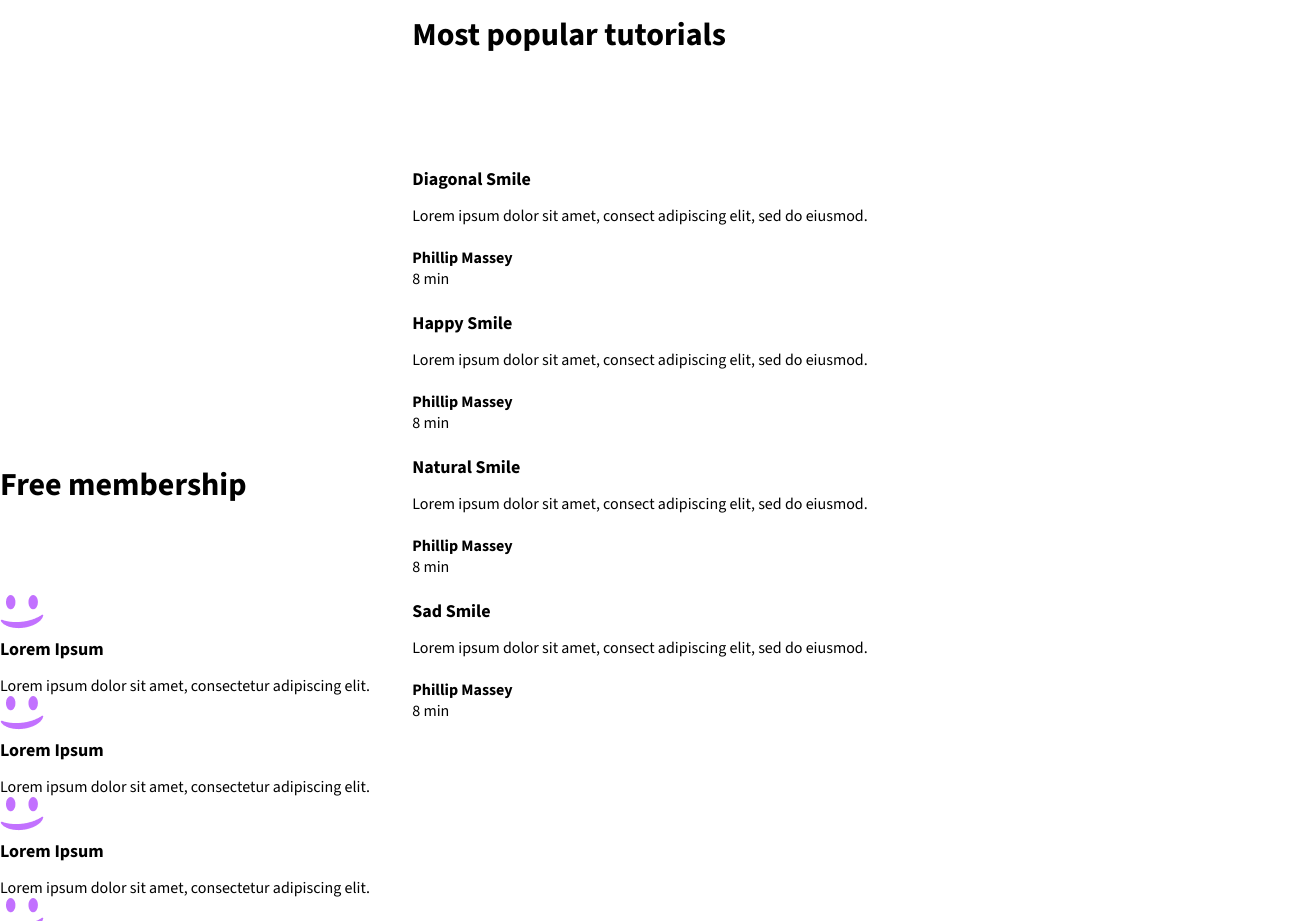
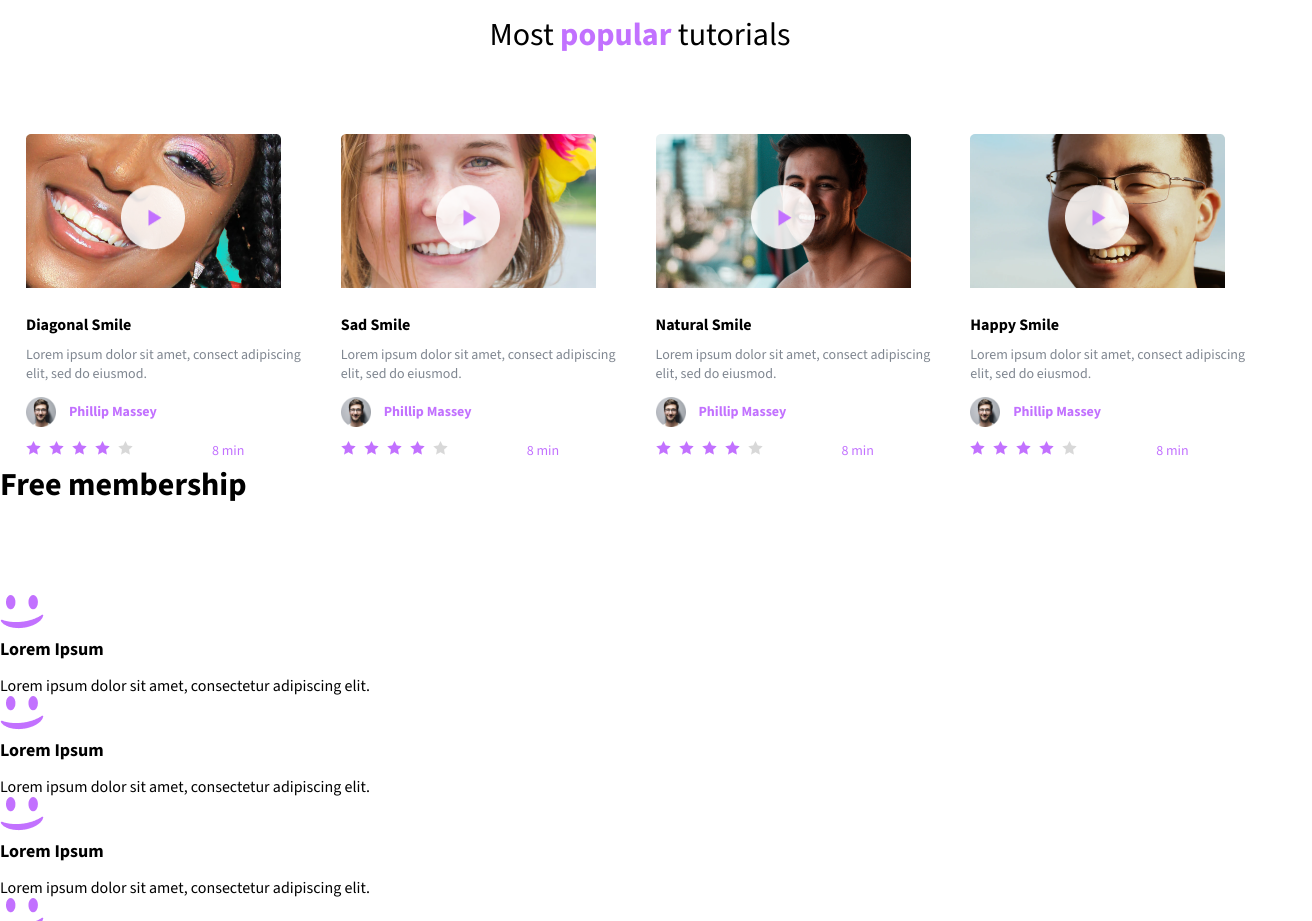
Before and after one commit to Abd-Elrahman1/alx_html_css, a plain HTML site: page css_advanced/index.html in a window 1280 px wide. Shown: the part 1480-2401 px from the top of the page, 1312 px wide, since content can reach past the window. Drawn offline with nearby package versions, Linux system fonts and the light colour scheme.

Commit message:
Update index.html

```diff
--- a/css_advanced/index.html
+++ b/css_advanced/index.html
@@ -64,95 +64,88 @@
       </section>
     </div>
       <section class="testemonials-section">
-        <div>
-          <img src="./images/Bitmap.png" alt="image" />
+        <div class="testemonial-image">
+          <img src="images/5.png" alt="image" />
         </div>
-        <div>
+        <div class="testemonial-quote">
           <blockquote>
             « Those tutorials are concise and go straight to the point. I can’t
             think of a better place to learn smiling. And it’s so fun!
           </blockquote>
-          <h3>NAME</h3>
-          <p>weather presenter</p>
+          <h3>Person Name</h3>
+          <p>Weather presenter</p>
         </div>
       </section>
       <section class="tutorials-section">
-        <h2>Most popular tutorials</h2>
-        <div>
-          <img src="./images/Bitmap (1).png" alt="" />
-          <h3>Diagonal Smile</h3>
-          <p>
+        <h2 class="tutorials-heading">Most <span>popular</span> tutorials</h2>
+        <div class="tutotial-cards">
+        <div class="tutorial-card">
+          <img class="card-image" src="images/9.png" alt="" />
+          <img class="play-btn" src="images/play.png" alt="">
+          <h3 class="tutorial-title">Diagonal Smile</h3>
+          <p class="tutorial-paragraph">
             Lorem ipsum dolor sit amet, consect adipiscing elit, sed do eiusmod.
           </p>
-          <div>
-            <img src="./images/1 (3).png" alt="" />
+          <div class="tutorial-author">
+            <img class="author-img" src="images/1.png" alt="" />
             <h4>Phillip Massey</h4>
           </div>
-          <div>
-            <div><i class="fa-solid fa-star"></i></div>
-            <div><i class="fa-solid fa-star"></i></div>
-            <div><i class="fa-solid fa-star"></i></div>
-            <div><i class="fa-solid fa-star"></i></div>
-            <div><i class="fa-solid fa-star"></i></div>
-          </div>
+
+          <div class="rating">
+            <img src="images/rating.png" alt="">
           <p>8 min</p>
           </div>
-        <div>
-          <img src="./images/Bitmap (4).png" alt="" />
-          <h3>Happy Smile</h3>
-          <p>
+
+        </div>
+        <div class="tutorial-card">
+          <img class="card-image" src="images/7.png" alt="" />
+          <img class="play-btn" src="images/play.png" alt="">
+          <h3 class="tutorial-title" >Sad Smile</h3>
+          <p class="tutorial-paragraph">
             Lorem ipsum dolor sit amet, consect adipiscing elit, sed do eiusmod.
           </p>
-          <div>
-            <img src="./images/1 (3).png" alt="" />
+          <div class="tutorial-author">
+            <img class="author-img" src="images/1.png" alt="" />
             <h4>Phillip Massey</h4>
           </div>
-          <div>
-            <div><i class="fa-solid fa-star"></i></div>
-            <div><i class="fa-solid fa-star"></i></div>
-            <div><i class="fa-solid fa-star"></i></div>
-            <div><i class="fa-solid fa-star"></i></div>
-            <div><i class="fa-solid fa-star"></i></div>
-          </div>
+          <div class="rating">
+            <img src="images/rating.png" alt="">
           <p>8 min</p>
           </div>
-        <div>
-          <img src="./images/Bitmap (3).png" alt="" />
-          <h3>Natural Smile</h3>
-          <p>
+        </div>
+        <div class="tutorial-card">
+          <img class="card-image" src="images/8.png" alt="" />
+          <img class="play-btn" src="images/play.png" alt="">
+          <h3 class="tutorial-title">Natural Smile</h3>
+          <p class="tutorial-paragraph">
             Lorem ipsum dolor sit amet, consect adipiscing elit, sed do eiusmod.
           </p>
-          <div>
-            <img src="./images/1 (3).png" alt="" />
+          <div class="tutorial-author">
+            <img class="author-img" src="images/1.png" alt="" />
             <h4>Phillip Massey</h4>
           </div>
-          <div>
-            <div><i class="fa-solid fa-star"></i></div>
-            <div><i class="fa-solid fa-star"></i></div>
-            <div><i class="fa-solid fa-star"></i></div>
-            <div><i class="fa-solid fa-star"></i></div>
-            <div><i class="fa-solid fa-star"></i></div>
-          </div>
+          <div class="rating">
+       <img src="images/rating.png" alt="">
          <p>8 min</p>
         </div>
-        <div>
-          <img src="./images/Bitmap (2).png" alt="" />
-          <h3>Sad Smile</h3>
-          <p>
+
+        </div>
+        <div class="tutorial-card">
+          <img class="card-image" src="/images/6.png" alt="" />
+          <img class="play-btn" src="images/play.png" alt="">
+          <h3 class="tutorial-title">Happy Smile</h3>
+          <p class="tutorial-paragraph">
             Lorem ipsum dolor sit amet, consect adipiscing elit, sed do eiusmod.
           </p>
-          <div>
-            <img src="./images/1 (3).png" alt="" />
+          <div class="tutorial-author">
+            <img class="author-img" src="./images/1.png" alt="" />
             <h4>Phillip Massey</h4>
           </div>
-          <div>
-            <div><i class="fa-solid fa-star"></i></div>
-            <div><i class="fa-solid fa-star"></i></div>
-            <div><i class="fa-solid fa-star"></i></div>
-            <div><i class="fa-solid fa-star"></i></div>
-            <div><i class="fa-solid fa-star"></i></div>
+          <div class="rating">
+            <img src="images/rating.png" alt="">
+          <p>8 min</p>
         </div>
-          <p>8 min</p>
+        </div>
         </div>
       </section>
       <section class="membership-section">
```
Lines whose indentation alone changed are shown as unchanged.
